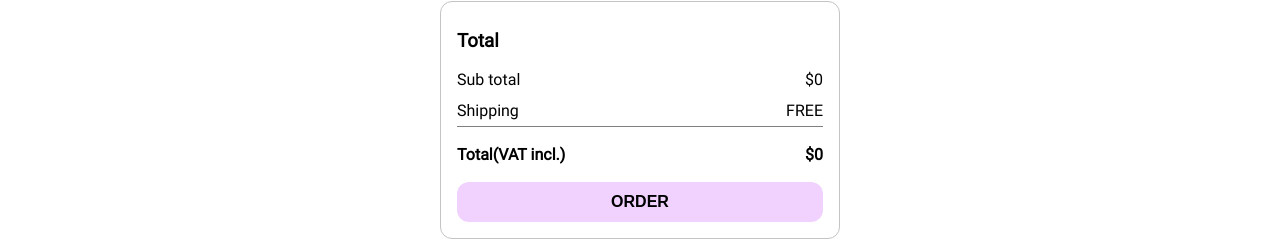
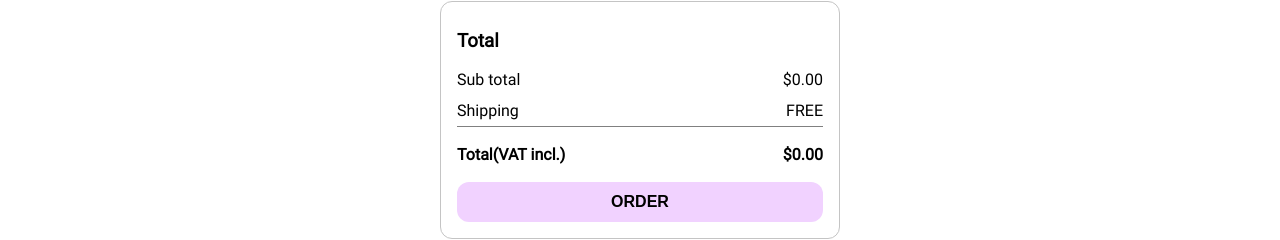
Before and after one commit to NexyusNex/Shopping-Cart, a React (Create React App) app: page /shopping-cart/Payout in a window 1280 px wide. Shown: the part 148-388 px from the top of the page. Built offline with nearby package versions, Linux system fonts and the light colour scheme.

Commit message:
Cost now rounded to 2 decimal places

```diff
--- a/src/components/payout.js
+++ b/src/components/payout.js
@@ -27,7 +27,7 @@ export default function Payout(props) {
           <h3>Total</h3>
           <div className="text-seperation">
             <p>Sub total</p>
-            <p>${total}</p>
+            <p>${total.toFixed(2)}</p>
           </div>
           <div className="text-seperation">
             <p>Shipping</p>
@@ -35,7 +35,7 @@ export default function Payout(props) {
           </div>
           <div className="text-seperation total">
             <p>Total(VAT incl.)</p>
-            <p>${total}</p>
+            <p>${total.toFixed(2)}</p>
           </div>
           <button>ORDER</button>
         </div>
```
